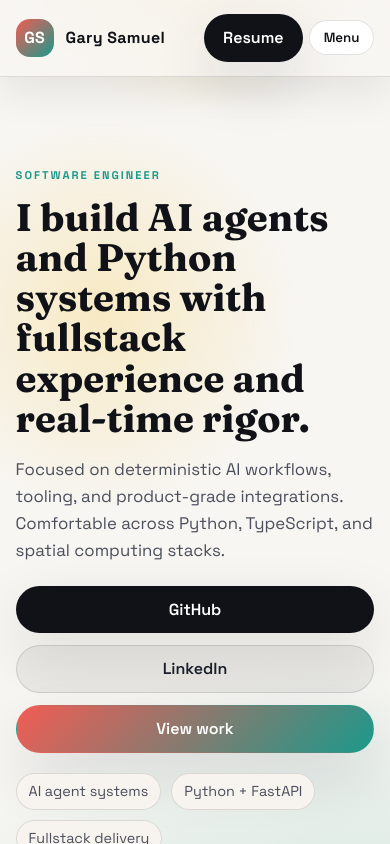
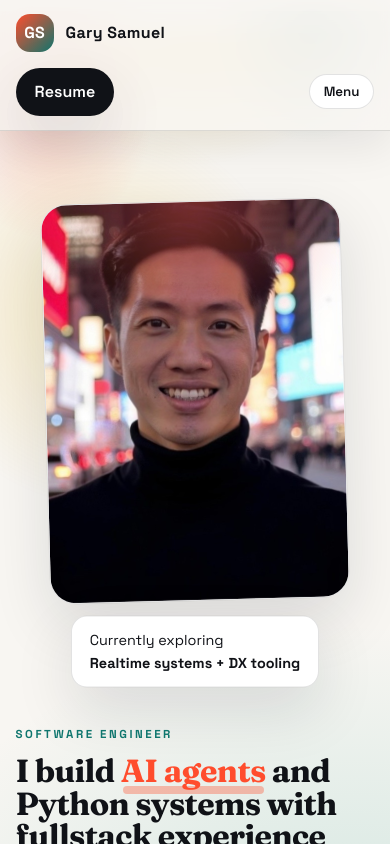
Before and after one commit to garybs16/Gary-s-Portfolio, a React (Vite) app: page / in a window 390 px wide. Shown: the top 844 px of the page. Built offline with nearby package versions, Linux system fonts and the light colour scheme.

Commit message:
Enhance visual hierarchy and mobile layout

```diff
--- a/src/App.jsx
+++ b/src/App.jsx
@@ -295,7 +295,7 @@ export default function App() {
             <div className="hero-copy reveal" style={{ '--delay': '0ms' }}>
               <p className="eyebrow">Software Engineer</p>
               <h1>
-                I build AI agents and Python systems with fullstack experience and real-time rigor.
+                I build <span className="headline-accent">AI agents</span> and Python systems with fullstack experience and real-time rigor.
               </h1>
               <p className="lead">
                 Focused on deterministic AI workflows, tooling, and product-grade integrations.
--- a/src/index.css
+++ b/src/index.css
@@ -11,9 +11,9 @@
   --text: #101217;
   --muted: #4b4f5c;
   --border: rgba(16, 18, 23, 0.12);
-  --accent: #f25c54;
-  --accent-2: #1b998b;
-  --accent-3: #f7b801;
+  --accent: #ff4d2d;
+  --accent-2: #0f766e;
+  --accent-3: #f59e0b;
   --button-solid-bg: #101217;
   --button-solid-text: #ffffff;
   --button-ghost-text: #1a1f2b;
@@ -31,8 +31,8 @@
   --text: #f5f5f6;
   --muted: #b3b7c7;
   --border: rgba(255, 255, 255, 0.12);
-  --accent: #ff7b72;
-  --accent-2: #3dd6c7;
+  --accent: #ff6b4a;
+  --accent-2: #4ad7c8;
   --accent-3: #ffd166;
   --button-solid-bg: #f5f5f6;
   --button-solid-text: #0e1016;
@@ -324,6 +324,17 @@ button {
   position: relative;
 }
 
+.hero::before {
+  content: '';
+  position: absolute;
+  inset: -120px 0 auto;
+  height: 420px;
+  background:
+    radial-gradient(40% 50% at 12% 20%, rgba(255, 77, 45, 0.22), transparent 70%),
+    radial-gradient(35% 45% at 80% 0%, rgba(15, 118, 110, 0.22), transparent 70%);
+  pointer-events: none;
+}
+
 .hero::after {
   content: '';
   position: absolute;
@@ -342,24 +353,43 @@ button {
 
 .hero-copy h1 {
   font-family: var(--font-display);
-  font-size: clamp(2.4rem, 3vw + 1.5rem, 3.7rem);
-  line-height: 1.05;
+  font-size: clamp(2.6rem, 3.5vw + 1.6rem, 4.1rem);
+  line-height: 1.02;
+  letter-spacing: -0.02em;
   margin-top: 12px;
 }
 
 .eyebrow {
   text-transform: uppercase;
-  letter-spacing: 0.18em;
-  font-size: 0.7rem;
+  letter-spacing: 0.22em;
+  font-size: 0.72rem;
   font-weight: 700;
   color: var(--accent-2);
 }
 
 .lead {
   margin-top: 18px;
-  font-size: 1.05rem;
+  font-size: 1.08rem;
   color: var(--muted);
   max-width: 520px;
+}
+
+.headline-accent {
+  color: var(--accent);
+  position: relative;
+  display: inline-block;
+}
+
+.headline-accent::after {
+  content: '';
+  position: absolute;
+  left: 2px;
+  right: 2px;
+  bottom: -6px;
+  height: 8px;
+  background: color-mix(in srgb, var(--accent) 35%, transparent);
+  border-radius: 999px;
+  z-index: -1;
 }
 
 .hero-actions {
@@ -517,7 +547,7 @@ button {
 }
 
 .section-contrast {
-  background: var(--bg-alt);
+  background: linear-gradient(180deg, var(--bg-alt), var(--bg));
 }
 
 .section-head {
@@ -777,6 +807,10 @@ button {
     top: 0;
   }
 
+  .header-content {
+    flex-wrap: wrap;
+  }
+
   .nav-desktop {
     display: none;
   }
@@ -788,6 +822,18 @@ button {
   .section-head {
     flex-direction: column;
     align-items: flex-start;
+  }
+
+  .hero {
+    padding-top: 70px;
+  }
+
+  .hero-visual {
+    order: -1;
+  }
+
+  .portrait-card {
+    width: min(300px, 78vw);
   }
 }
 
@@ -804,6 +850,34 @@ button {
   .contact-links .button {
     width: 100%;
   }
+
+  .header-actions {
+    width: 100%;
+    justify-content: space-between;
+  }
+
+  .hero-copy h1 {
+    font-size: clamp(2rem, 6vw, 2.6rem);
+  }
+
+  .stats-grid {
+    grid-template-columns: repeat(2, minmax(0, 1fr));
+  }
+
+  .ticker-track {
+    font-size: 0.7rem;
+    letter-spacing: 0.06em;
+  }
+
+  .project-card,
+  .case-card,
+  .skill-card,
+  .education-card,
+  .timeline-card,
+  .contact-card,
+  .contact-form {
+    padding: 18px;
+  }
 }
 
 @media (prefers-reduced-motion: reduce) {
```
